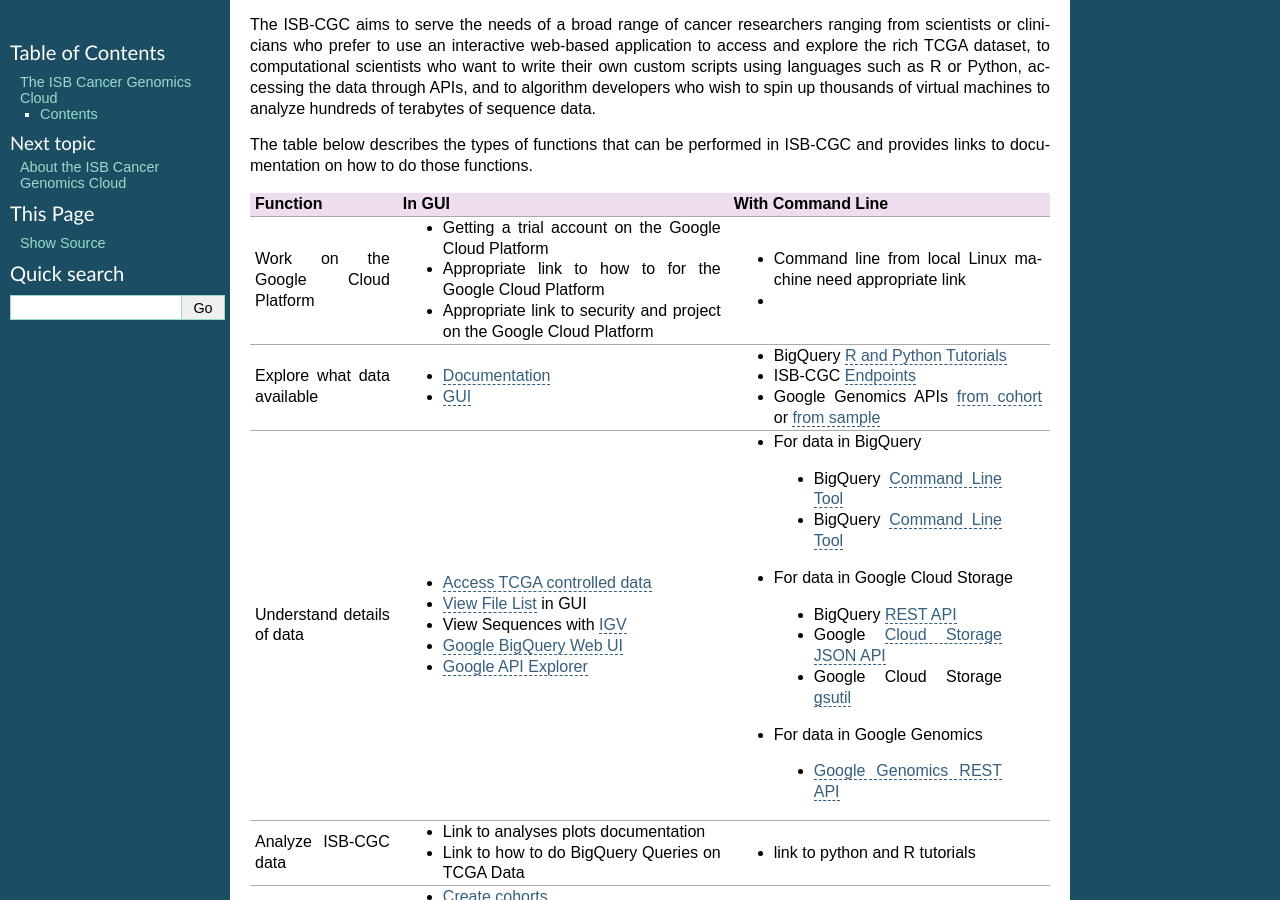
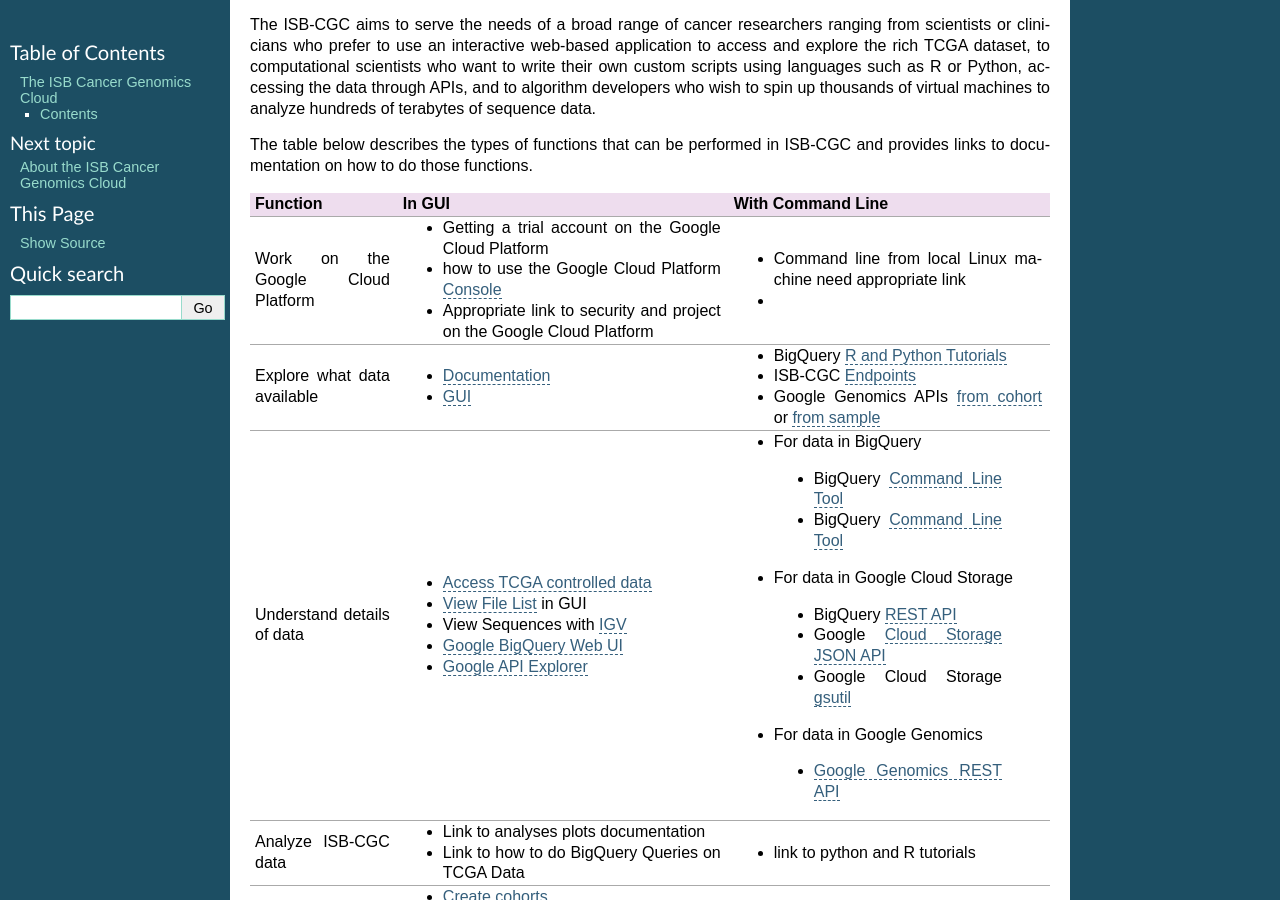
Before and after one commit to isb-cgc/readthedocs, a Sphinx documentation site: the page built from docs/source/index.rst, in a window 1280 px wide and 900 px high, scrolled down 620 px. Built offline with Sphinx 7.4.7, drawn with Linux system fonts in a browser that asks for light colours.

Commit message:
Update index.rst

```diff
--- a/docs/source/index.rst
+++ b/docs/source/index.rst
@@ -30,7 +30,7 @@
 |Function                           |In GUI                                                                                                                                                                                                                                                                                       |With Command Line                                                                                                                                                                                                                                                        |
 +===================================+=============================================================================================================================================================================================================================================================================================+=========================================================================================================================================================================================================================================================================+
 |Work on the Google Cloud Platform  |- Getting a trial account on the Google Cloud Platform                                                                                                                                                                                                                                       |- Command line from local Linux machine need appropriate link                                                                                                                                                                                                            |
-|                                   |- Appropriate link to how to for the Google Cloud Platform                                                                                                                                                                                                                                   |-                                                                                                                                                                                                                                                                        |
+|                                   |- how to use the Google Cloud Platform `Console <https://support.google.com/cloud/?hl=en#topic=3340599>`_                                                                                                                                                                                    |-                                                                                                                                                                                                                                                                        |
 |                                   |- Appropriate link to security and project on the Google Cloud Platform                                                                                                                                                                                                                      |                                                                                                                                                                                                                                                                         |
 +-----------------------------------+---------------------------------------------------------------------------------------------------------------------------------------------------------------------------------------------------------------------------------------------------------------------------------------------+-------------------------------------------------------------------------------------------------------------------------------------------------------------------------------------------------------------------------------------------------------------------------+
 |Explore what data available        |- `Documentation <Hosted-Data.html>`_                                                                                                                                                                                                                                                        |- BigQuery `R and Python Tutorials </progapi/Tutorials.html>`_                                                                                                                                                                                                           |
```
